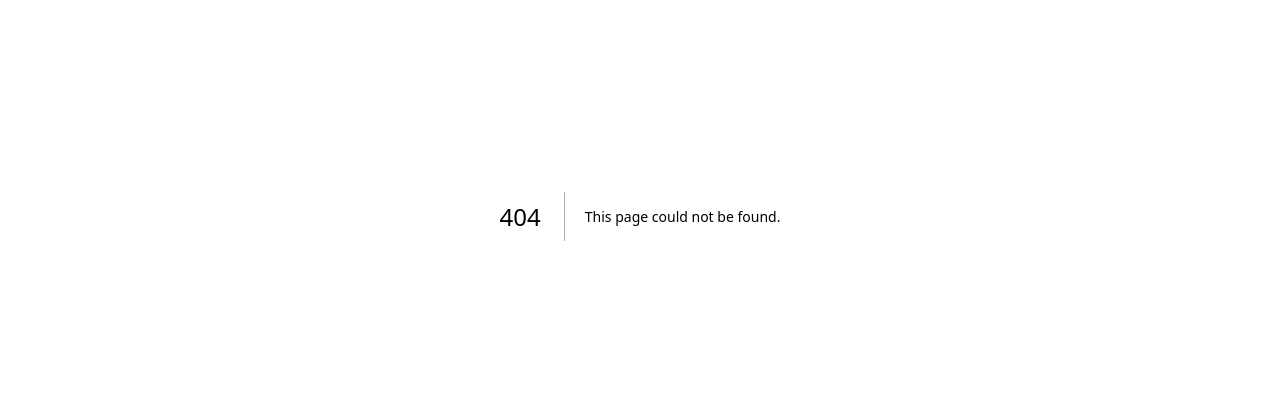
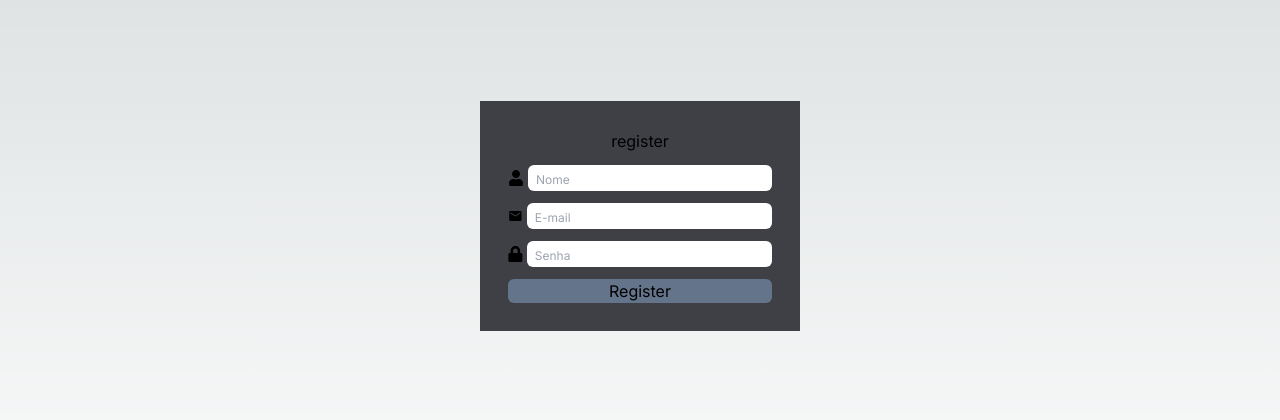
Before and after one commit to vitorbelarmino/Play-for-a-cause-app, a Next.js app: page /register in a window 1280 px wide. Before the commit this address had no page. Shown: the part 184-604 px from the top of the page. Built offline with nearby package versions, Linux system fonts and the light colour scheme.

Commit message:
feat: add register page

```diff
--- a/src/app/globals.css
+++ b/src/app/globals.css
@@ -25,3 +25,9 @@ body {
     )
     rgb(var(--background-start-rgb));
 }
+
+.input {
+  @apply w-full placeholder:text-xs px-2 py-[1px] rounded-md text-black
+
+
+}
--- a/src/app/page.tsx
+++ b/src/app/page.tsx
@@ -7,16 +7,16 @@ export default function Login() {
         <h1>login</h1>
         <div className="flex items-center gap-1 w-full bf">
           <FaUser />
-          <input className="w-full" type="text" />
+          <input className="input" placeholder="E-mail" type="text" />
         </div>
         <div className="flex items-center gap-1 w-full">
           <FaLock />
-          <input className="w-full" type="text" />
+          <input className="input" placeholder="Senha" type="password" />
         </div>
-        <button className="bg-slate-500 w-full">Login</button>
+        <button className="bg-slate-500 w-full rounded-md">Login</button>
         <div className="flex gap-1">
           <p>Não possui uma conta?</p>
-          <a className="text-blue-700" href="#">
+          <a className="text-blue-700" href="/register">
             crie agora
           </a>
         </div>
--- /dev/null
+++ b/src/app/register/page.tsx
@@ -0,0 +1,27 @@
+import { FaLock, FaUser } from "react-icons/fa";
+import { MdEmail } from "react-icons/md";
+
+export default function register() {
+  return (
+    <div className="flex items-center justify-center h-screen">
+      <div className="flex flex-col justify-center w-80 items-center gap-3 p-7 bg-zinc-700 ">
+        <h1>register</h1>
+        <div className="flex items-center gap-1 w-full bf">
+          <span>
+            <FaUser />
+          </span>
+          <input className="input" placeholder="Nome" type="text" />
+        </div>
+        <div className="flex items-center gap-1 w-full bf">
+          <MdEmail />
+          <input className="input" placeholder="E-mail" type="text" />
+        </div>
+        <div className="flex items-center gap-1 w-full bf">
+          <FaLock />
+          <input className="input" placeholder="Senha" type="password" />
+        </div>
+        <button className="bg-slate-500 w-full rounded-md">Register</button>
+      </div>
+    </div>
+  );
+}
```
